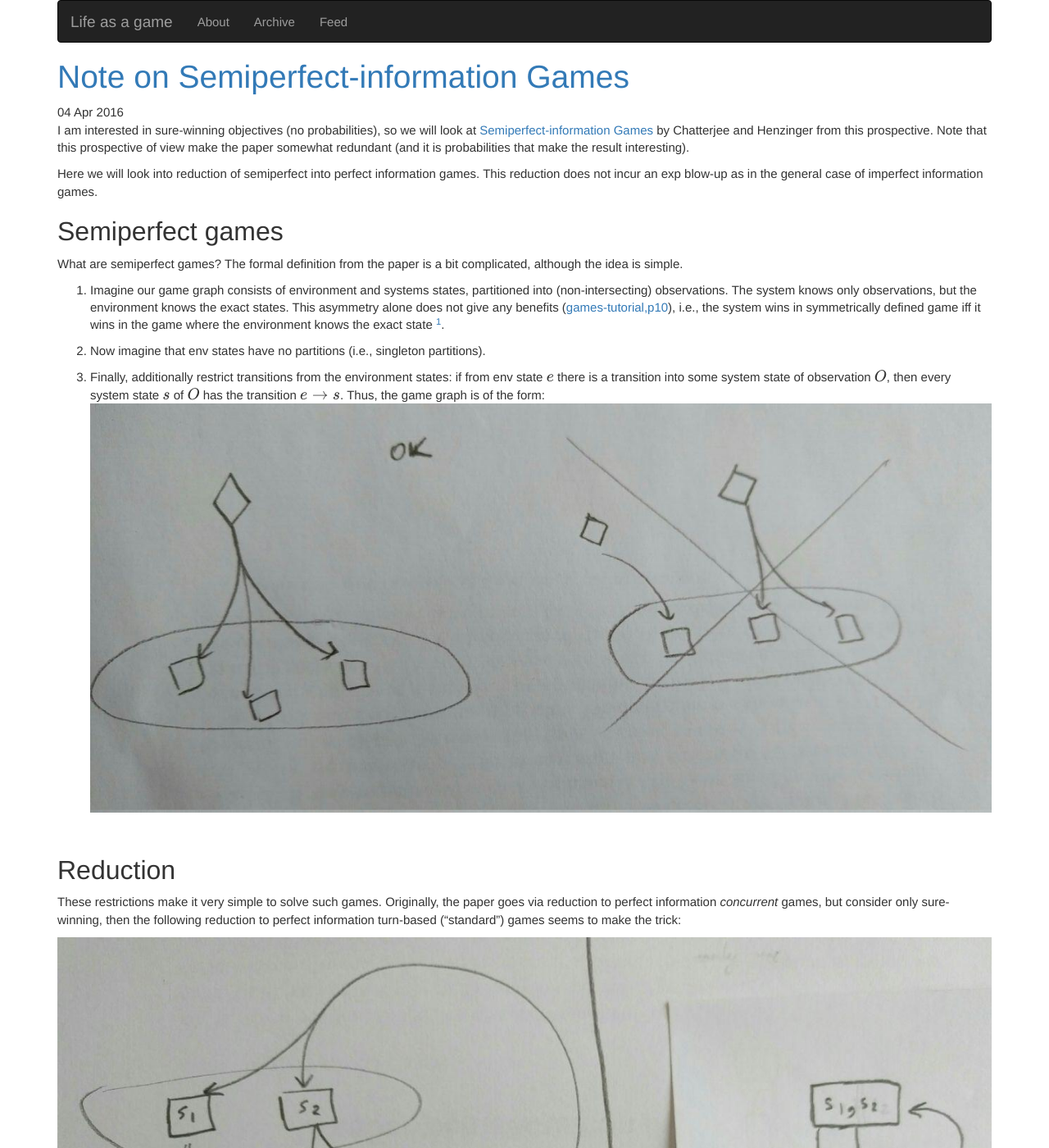
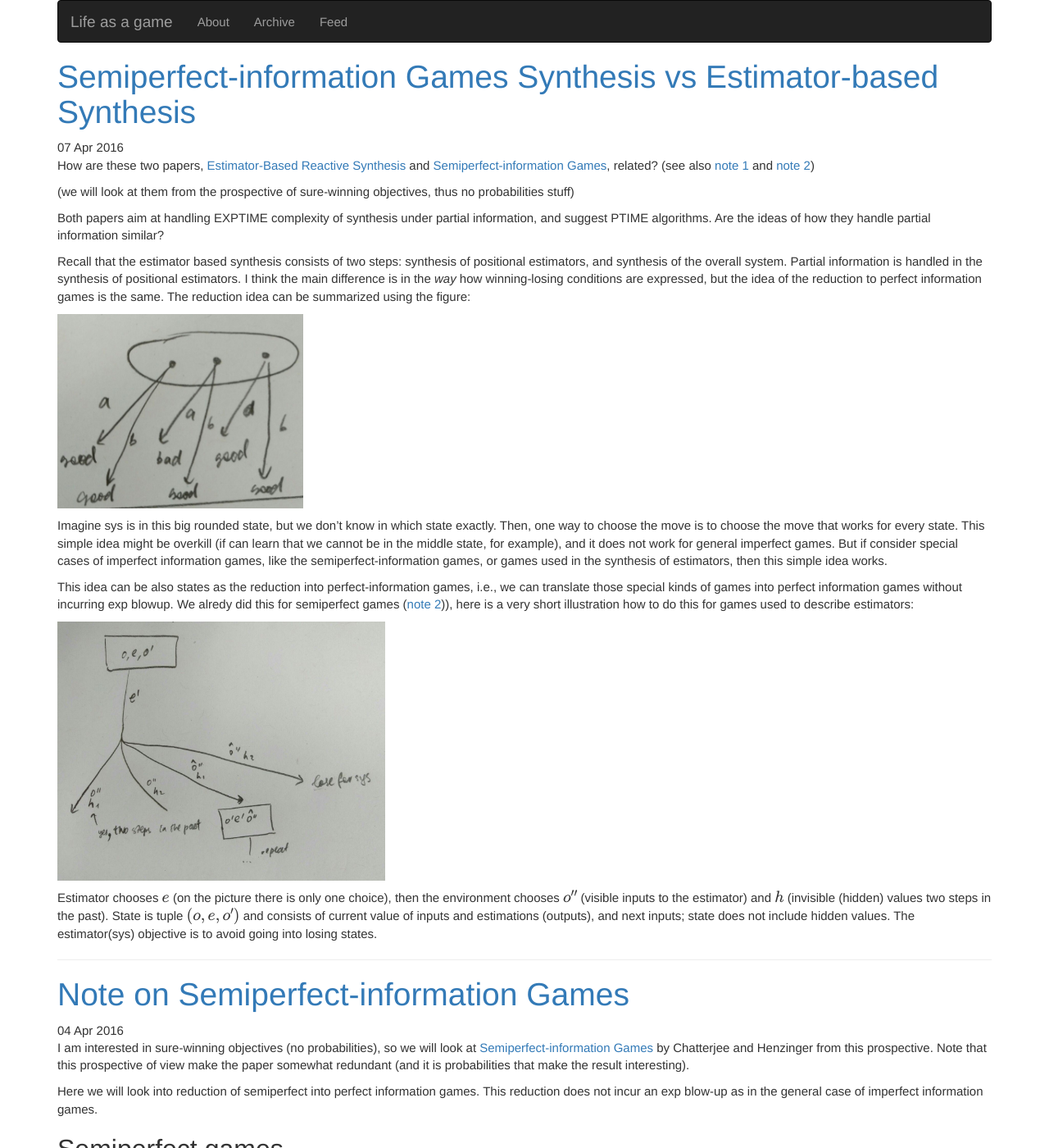
Before and after one commit to 5nizza/5nizza.github.io, a Jekyll site: the page built from index.html, in a window 1280 px wide and 1400 px high. Shown: the whole window at 82% size. Built offline with Jekyll 4.4.1, drawn with Linux system fonts in a browser that asks for light colours; nearby versions of some CDN libraries; formulas are drawn with MathJax 3; the list of posts is cut into pages by our own code; some of the changed text lies outside the part shown.

Commit message:
comparison of estimator-based synth and semi-perfect games

```diff
--- a/_posts/2016-02-05-note-on-estimator-based-reactive-partial-info-synthesis.md
+++ b/_posts/2016-02-05-note-on-estimator-based-reactive-partial-info-synthesis.md
@@ -68,13 +68,14 @@ _It is user responsibility to find such $\varphi'$!_
 
 Now back to the synthesis steps (1) and (2).
 Both steps use the synthesis under full information, and are PTIME
-(they use GR1 procedure).
+(the first one uses synthesis for safety specs, the second uses GR1 procedure).
 Both steps are complete.
 But..be careful to understand what is a _positional estimator_!
 (and that is where we lose completeness)
 At first, I misuderstood the definition,
 and did not believe in the completeness (wrt. positional esimators).
 
+## Positional Estimators
 Here is the definition of an _estimator_ from their paper
 (definition of the "positional" follows):
 
@@ -87,7 +88,7 @@ and be independent of hidden values.
 
 Now comes the interesting part:
 
-<img src="{{ site.url }}/assets/positional-estimator-def.png" width="500px"/>
+<img src="{{ site.url }}/assets/positional-estimator-def2.png" width="500px"/>
 
 Important note:
 
@@ -98,7 +99,34 @@ Important note:
   I don't have an intuition for that yet
   (does this imply that hidden values can jump _all the time_?[^2])
 
-The proof of completeness of the first step uses this fact.
+Finally, to the positonal estimators:
+
+<img src="{{ site.url }}/assets/positional-estimator-def3.png" width="500px"/>
+
+Let's spend some time with def 3.
+State space of the positional estimator consists of pairs $(act,inp,est)$
+(where $obs = (inp,act)$).
+Later, we synthesize an estimator using two phases.
+First, compute set $R$ of reachable states that satisfy $(\rho_e,\rho_s)$.
+Second, compute the transition relation $\rho_u$ of the positional estimator as:
+$$
+\rho_u = \{ ((o,e),(o',e')) \in Obs \times Est \ | \ \forall h,h':\\
+            (o,e,h) \in R \land ((o,h),(o',h')) \in \rho_e
+            \rightarrow
+            ((o,e,h),(o',e',h')) \in \rho_s\}$$
+
+Intuitively: the game arena when synthesizing estimators is $Obs\times Est \times Hid$,
+but positional estimators can depend only on $Obs \times Est$
+(and don't have any other memory).
+Thus, their strategy should abstract away $Hid$.
+To do so, we remove from estimator transition relation $\rho_u$ any
+transiton $(o,e) \rightarrow (o',e')$ that can have $h,h'$ with
+$((o,e,h), (o',e',h')) \models \rho_e \land \neg \rho_s$.
+
+
+## Proof of Completeness
+The proof of completeness of the first step (synthesis of positional estimators)
+uses the "important note" we saw before.
 I put it here, but be careful, it might be junk.
 
 ~~~
--- /dev/null
+++ b/_posts/2016-04-07-semi-perfect-synthesis-vs-estimator-synthesis.md
@@ -0,0 +1,54 @@
+---
+title: Semiperfect-information Games Synthesis vs Estimator-based Synthesis
+layout: post
+---
+
+How are these two papers,
+[Estimator-Based Reactive Synthesis](http://motesy.cs.uni-bremen.de/pdfs/hscc2015.pdf) and
+[Semiperfect-information Games](https://chess.eecs.berkeley.edu/pubs/78.html),
+related?
+(see also [note 1]({% post_url 2016-02-05-note-on-estimator-based-reactive-partial-info-synthesis %}) and [note 2]({% post_url 2016-04-04-semi-perfect-games-reduction %}))
+
+(we will look at them from the prospective of sure-winning objectives,
+ thus no probabilities stuff)
+
+Both papers aim at handling EXPTIME complexity of synthesis under partial information,
+and suggest PTIME algorithms.
+Are the ideas of how they handle partial information similar?
+
+Recall that the estimator based synthesis consists of two steps:
+synthesis of positional estimators, and synthesis of the overall system.
+Partial information is handled in the synthesis of positional estimators.
+I think the main difference is in the _way_ how winning-losing conditions
+are expressed, but the idea of the reduction to perfect information games
+is the same.
+The reduction idea can be summarized using the figure:
+
+<img src="{{ site.url }}/assets/semiperfect-estimator-reduction-idea.jpg" width="300px"/>
+
+Imagine sys is in this big rounded state, but we don't know in which state exactly.
+Then, one way to choose the move is to choose the move that works for every state.
+This simple idea might be overkill
+(if can learn that we cannot be in the middle state, for example),
+and it does not work for general imperfect games.
+But if consider special cases of imperfect information games,
+like the semiperfect-information games,
+or games used in the synthesis of estimators,
+then this simple idea works.
+
+This idea can be also states as the reduction into perfect-information games,
+i.e., we can translate those special kinds of games into perfect information games
+without incurring exp blowup.
+We alredy did this for semiperfect games
+([note 2]({% post_url 2016-04-04-semi-perfect-games-reduction %}))),
+here is a very short illustration how to do this for games used to describe
+estimators:
+
+<img src="{{ site.url }}/assets/reduction-for-estimator-synthesis.jpg" width="400px"/>
+
+Estimator chooses $e$ (on the picture there is only one choice),
+then the environment chooses $o''$ (visible inputs to the estimator) and
+$h$ (invisible (hidden) values two steps in the past).
+State is tuple $(o,e,o')$ and consists of current value of inputs and estimations (outputs),
+and next inputs; state does not include hidden values.
+The estimator(sys) objective is to avoid going into losing states.
```
Also changed, not shown: _posts/2016-04-04-semi-perfect-games-reduction.md (+1 -1 lines), assets/positional-estimator-def.png (deleted), assets/positional-estimator-def2.png (added), assets/positional-estimator-def3.png (added), assets/reduction-for-estimator-synthesis.jpg (added), assets/semiperfect-estimator-reduction-idea.jpg (added).
